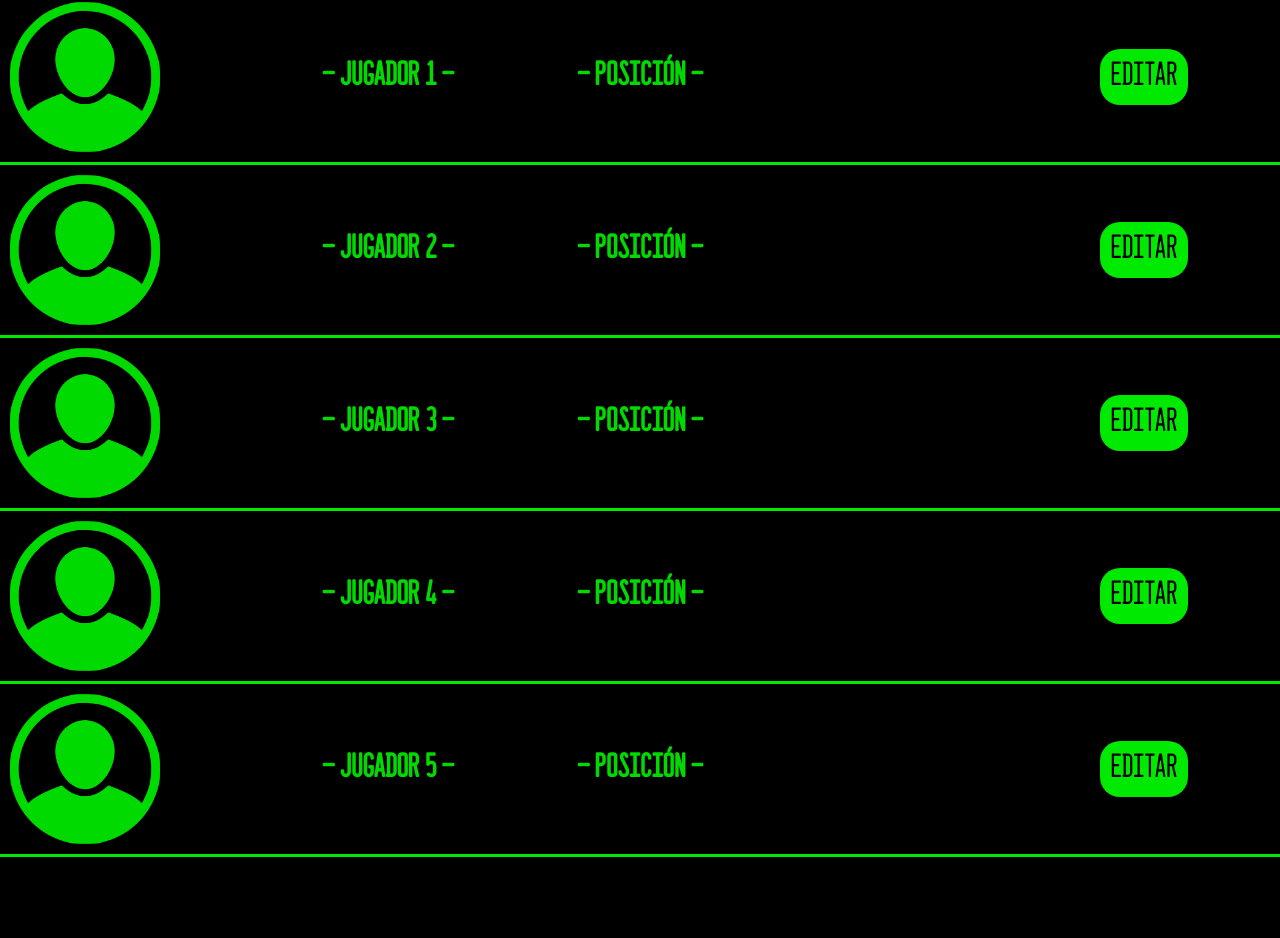
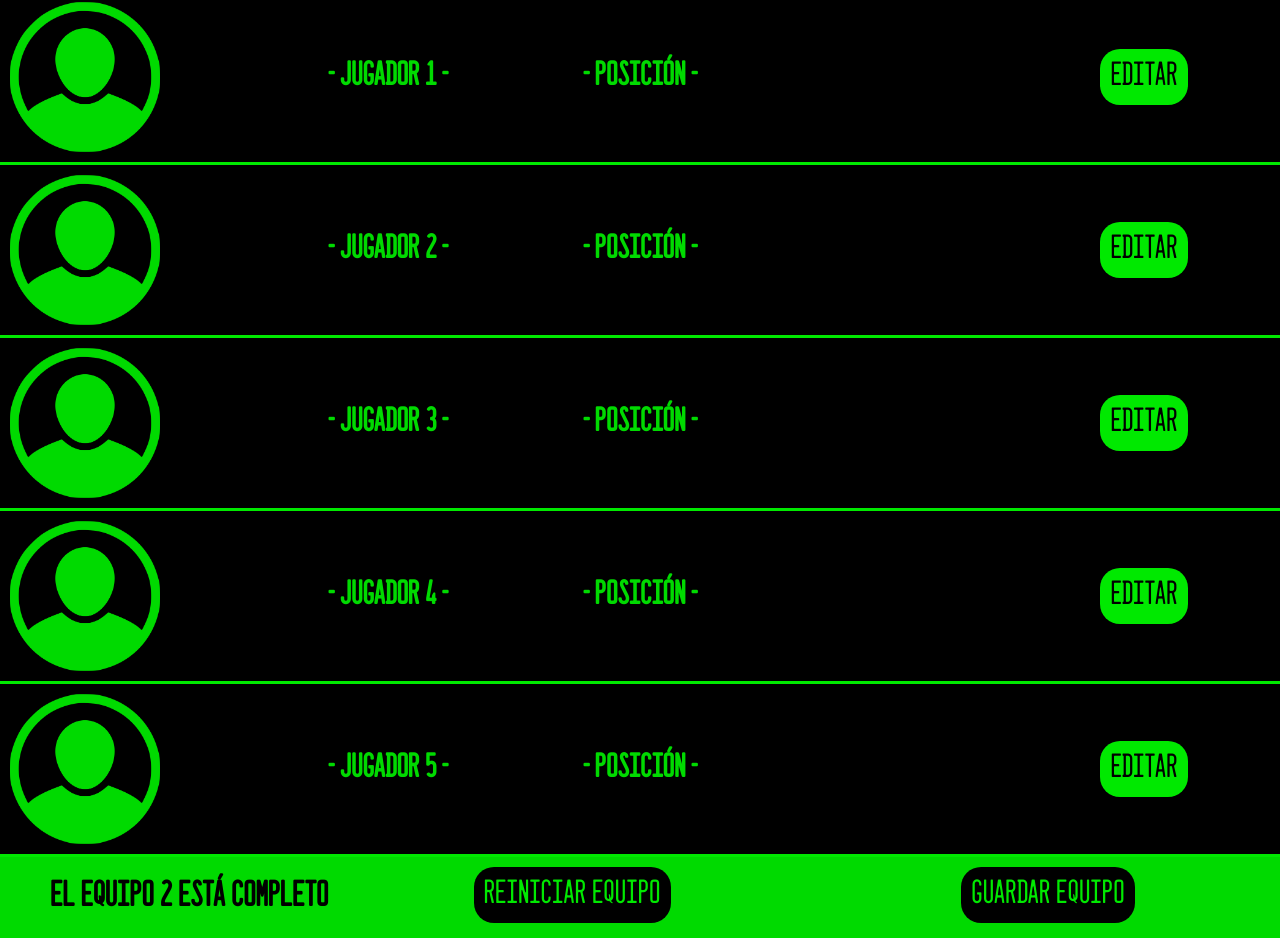
Before and after one commit to lautar007/Dream-Match, a React (Create React App) app in the folder dream-match/: page /team2 in a window 1280 px wide. Shown: the part 168-1106 px from the top of the page. Before the commit the page ends 1025 px from the top, so only its background shows below. Built offline with nearby package versions, Linux system fonts and the light colour scheme.

Commit message:
funcionalidades completas

```diff
--- a/dream-match/src/components/Team1.js
+++ b/dream-match/src/components/Team1.js
@@ -6,15 +6,16 @@ import { Link } from "react-router-dom";
 import { useDispatch, useSelector } from "react-redux";
 import { useState } from "react";
 import editor from './media/edit.png';
-import { editName1,} from "../actions/actions";
+import { editName1, Reboot1, save1,} from "../actions/actions";
 
 export default function Team1(){
 
     const dispatch = useDispatch();
     const nombre = useSelector((state)=>state.Nombre1);
     const jugadores = useSelector((state)=>state.jugadores);
+    const save = useSelector((state)=>state.Save1);
     const jugadores1 = [jugadores[0],jugadores[1],jugadores[2],jugadores[3],jugadores[4]]
-    console.log(jugadores1);
+    console.log(save);
     const [edit, setEdit] = useState('false')
 
     console.log(jugadores1);
@@ -33,6 +34,40 @@ export default function Team1(){
             setEdit(!edit);
         }
     }
+
+    function handleSave(e){
+        e.preventDefault();
+        dispatch(save1());
+        alert('Equipo 1 Guardado')
+    }
+
+    function handleReboot(e){
+        e.preventDefault();
+        dispatch(Reboot1())
+    }
+
+    function contentSave(){
+        if(nombre !== 'Equipo uno'
+        && jugadores1[0] !== 'jugador 1'
+        && jugadores1[1] !== 'jugador 2'
+        && jugadores1[2] !== 'jugador 3'
+        && jugadores1[3] !== 'jugador 4'
+        && jugadores1[4] !== 'jugador 5'){
+            return(
+                <div className="content-team">
+                    <h1 className="complete">El Equipo 1 está completo</h1>
+                    <button className="back" onClick={(e)=> handleReboot(e)}>Reiniciar Equipo</button>
+                    {
+                        save === false ?
+                       <button className="back" onClick={(e)=> handleSave(e)}>Guardar Equipo</button>
+                       :
+                       null
+                    }
+                </div>
+            )
+        }
+    }
+
 
 
     return(
@@ -62,7 +97,7 @@ export default function Team1(){
                     return(
                         <div className="content-player">
                             {
-                                j.img != '' ?
+                                j.img !== '' ?
                                 <img alt="foto" className="photo" src={j.img}/>
                                 :
                                 <img alt="foto" className="photo" src={player}/>
@@ -77,6 +112,9 @@ export default function Team1(){
                 })
             }
             </div>
+            {
+                contentSave()
+            }
         </div>
     )
 }
--- a/dream-match/src/components/Team2.js
+++ b/dream-match/src/components/Team2.js
@@ -3,62 +3,118 @@ import escudo from './media/escudo.png';
 import './styles/Equipo.css';
 import player from './media/player.png';
 import { Link } from "react-router-dom";
+import { useDispatch, useSelector } from "react-redux";
+import { useState } from "react";
+import editor from './media/edit.png';
+import { editName2, Reboot2, save2 } from "../actions/actions";
 
 export default function Team1(){
+
+    const dispatch = useDispatch();
+    const nombre = useSelector((state)=>state.Nombre2);
+    const jugadores = useSelector((state)=>state.jugadores);
+    const save = useSelector((state)=>state.Save2);
+    const jugadores2 = [jugadores[5],jugadores[6],jugadores[7],jugadores[8],jugadores[9]]
+    console.log(save);
+    const [edit, setEdit] = useState('false')
+
+    console.log(jugadores2);
+
+    function handleEdit(e){
+        e.preventDefault();
+        setEdit(!edit);
+    }
+
+    function handleInput(e){
+        if(e.keyCode === 13){
+            e.preventDefault();
+            console.log('funciona');
+            console.log(e.target.value)
+            dispatch(editName2(e.target.value))
+            setEdit(!edit);
+        }
+    }
+
+    function handleSave(e){
+        e.preventDefault();
+        dispatch(save2());
+        alert('Equipo 2 Guardado')
+    }
+
+    function handleReboot(e){
+        e.preventDefault();
+        dispatch(Reboot2());
+    }
+
+    function contentSave(){
+        if(nombre !== 'Equipo uno'
+        && jugadores2[0] !== 'jugador 1'
+        && jugadores2[1] !== 'jugador 2'
+        && jugadores2[2] !== 'jugador 3'
+        && jugadores2[3] !== 'jugador 4'
+        && jugadores2[4] !== 'jugador 5'){
+            return(
+                <div className="content-team">
+                    <h1 className="complete">El Equipo 2 está completo</h1>
+                    <button className="back" onClick={(e)=> handleReboot(e)}>Reiniciar Equipo</button>
+                    {
+                        save === false ?
+                       <button className="back" onClick={(e)=> handleSave(e)}>Guardar Equipo</button>
+                       :
+                       null
+                    }
+                </div>
+            )
+        }
+    }
 
 
 
     return(
         <div>
             <div className="content-team">
-                <img className="escudo1" src={escudo}/>
-                <h1 className="titulo1">Equipo dos</h1>
+                <img alt="escudo1" className="escudo1" src={escudo}/>
+                <h1 className="titulo1">{nombre}</h1>
+                <img alt="editor" className="edit" src={editor} onClick={(e)=> handleEdit(e)}/>
                 <Link className="link" to='/teams'>
                 <button className="back">Volver</button>
                 </Link>
+                {
+                    edit === true?
+                    <div className="content-editName">
+                        <input
+                        className="editName"
+                        onKeyDown={(e)=>handleInput(e)}
+                        />
+                    </div>
+                    :
+                    null
+                }
             </div>
             <div className="content-players">
-                <div className="content-player">
-                    <img className="photo" src={player}/>
-                    <h2 className="nombre-P">-- Jugador 1 --</h2>
-                    <h2 className="nombre-P">-- Posición --</h2>
-                    <Link className="link" to='/clubs'>
-                    <button className="enter1">Editar</button>
-                    </Link>
-                </div>
-                <div className="content-player">
-                    <img className="photo" src={player}/>
-                    <h2 className="nombre-P">-- Jugador 2 --</h2>
-                    <h2 className="nombre-P">-- Posición --</h2>
-                    <Link className="link" to='/clubs'>
-                    <button className="enter1">Editar</button>
-                    </Link>
-                </div>
-                <div className="content-player">
-                    <img className="photo" src={player}/>
-                    <h2 className="nombre-P">-- Jugador 3 --</h2>
-                    <h2 className="nombre-P">-- Posición --</h2>
-                    <Link className="link" to='/clubs'>
-                    <button className="enter1">Editar</button>
-                    </Link>
-                </div>
-                <div className="content-player">
-                    <img className="photo" src={player}/>
-                    <h2 className="nombre-P">-- Jugador 4 --</h2>
-                    <h2 className="nombre-P">-- Posición --</h2>
-                    <Link className="link" to='/clubs'>
-                    <button className="enter1">Editar</button>
-                    </Link>
-                </div>
-                <div className="content-player">
-                    <img className="photo" src={player}/>
-                    <h2 className="nombre-P">-- Jugador 5 --</h2>
-                    <h2 className="nombre-P">-- Posición --</h2>
-                    <Link className="link" to='/clubs'>
-                    <button className="enter1">Editar</button>
-                    </Link>
-                </div>
+            {
+                jugadores2.map((j)=>{
+                    return(
+                        <div className="content-player">
+                            {
+                                j.img !== '' ?
+                                <img alt="foto" className="photo" src={j.img}/>
+                                :
+                                <img alt="foto" className="photo" src={player}/>
+                            }
+                        <h2 className="nombre-P">- {j.nombre} -</h2>
+                        <h2 className="nombre-P">- {j.posición} -</h2>
+                        <Link className="link" to={'/leagues/' + j.id}>
+                        <button className="enter1" name={j.nombre}>Editar</button>
+                        </Link>
+                    </div>
+                    )
+                })
+            }
             </div>
+            {
+                contentSave()
+            }
         </div>
     )
 }
--- a/dream-match/src/components/Teams.js
+++ b/dream-match/src/components/Teams.js
@@ -9,12 +9,12 @@ import { useSelector } from "react-redux";
 export default function Teams(){
 
     const nombre1 = useSelector((state)=>state.Nombre1);
-    const jugador1 = useSelector((state)=>state.jugador11);
-    const jugador2 = useSelector((state)=>state.jugador12);
-    const jugador3 = useSelector((state)=>state.jugador13);
-    const jugador4 = useSelector((state)=>state.jugador14);
-    const jugador5 = useSelector((state)=>state.jugador15);
+    const nombre2 = useSelector((state)=>state.Nombre2);
     const save1 = useSelector((state)=>state.Save1);
+    const save2 = useSelector((state)=>state.Save2);
+    const jugadores = useSelector((state)=>state.jugadores);
+    const jugadores1 = [jugadores[0],jugadores[1],jugadores[2],jugadores[3],jugadores[4]]
+    const jugadores2 = [jugadores[5],jugadores[6],jugadores[7],jugadores[8],jugadores[9]]
 
     return(
         <div>
@@ -31,7 +31,16 @@ export default function Teams(){
                         <img alt="escudo" className="escudo" src={escudo2}/>
                         :
                         <div>
-                            <h1>Div de jugadores</h1>
+                            {
+                                jugadores1.map(j=>{
+                                    return (
+                                        <div className="lista-players">
+                                            <img src={j.img}/>
+                                            <h2>-- {j.nombre}</h2>
+                                        </div>
+                                    )
+                                })
+                            }
                         </div>
                     }
                     <Link to='/team1'>
@@ -40,8 +49,24 @@ export default function Teams(){
                 </div>
                 <h1 className="versus">VS.</h1>
                 <div className="teamCard">
-                    <h1 className="teamName">Equipo 2</h1>
-                    <img alt="escudo" className="escudo" src={escudo2}/>
+                    <h1 className="teamName">{nombre2}</h1>
+                    {
+                        save2 === false ?
+                        <img alt="escudo" className="escudo" src={escudo2}/>
+                        :
+                        <div>
+                            {
+                                jugadores2.map(j=>{
+                                    return (
+                                        <div className="lista-players">
+                                            <img src={j.img}/>
+                                            <h2>-- {j.nombre}</h2>
+                                        </div>
+                                    )
+                                })
+                            }
+                        </div>
+                    }
                     <Link to='/team2'>
                     <button className="enter">Definir Jugadores</button>
                     </Link>
--- a/dream-match/src/components/styles/Equipo.css
+++ b/dream-match/src/components/styles/Equipo.css
@@ -51,7 +51,7 @@
     font-family: 'cali';
     font-size: 30px;
     padding: 10px;
-    margin: auto auto;
+    margin: 10px auto;
     border: none;
     border-radius: 20px;
     transition: 200ms;
@@ -104,3 +104,9 @@
     background-color: black;
     border: solid rgb(0, 218, 0);
 }
+
+.complete{
+    color:black;
+    font-family: 'cali';
+    margin-left: 50px;
+}
--- a/dream-match/src/reducer/reducer.js
+++ b/dream-match/src/reducer/reducer.js
@@ -29,18 +29,22 @@ function rootReducer(state = initialState, action){
                 ...state,
                 Nombre1: action.payload
             }
+        case 'EDIT_NAME2':
+            return{
+                ...state,
+                Nombre2: action.payload
+            }
         case 'GET_PLANTEL':
             return{
                 ...state,
                 Plantel: action.payload[0]
             }
-            case 'PUT_PLAYER':
+        case 'PUT_PLAYER':
                 console.log(action.id);
                 return{
                     ...state,
                     jugadores: state.jugadores.map(j=>{
                         if(j.id === parseInt(action.id)){
-                            console.log(j);
                             return {...j,
                                 nombre: action.player,
                                 posición: action.position,
@@ -54,6 +58,58 @@ function rootReducer(state = initialState, action){
                     })
 
                 }
+        case 'SAVE1':
+            return{
+                ...state,
+                Save1: true
+            }
+        case 'SAVE2':
+            return{
+                ...state,
+                Save2: true
+            }
+        case 'REBOOT1':
+            var num = 0;
+            return{
+                ...state,
+                Nombre1: 'Equipo uno',
+                Save1: false,
+                jugadores: state.jugadores.map(j=>{
+                    num++;
+                    if(j.id === 11 || 12 || 13 || 14 || 15){
+                        return{
+                            ...j,
+                            nombre: `jugador ${num}`,
+                            posición: 'posición',
+                            img:''
+                        }
+                    }
+                    return{
+                        ...j
+                    }
+                })
+            }
+        case 'REBOOT2':
+            var nume = 0;
+            return{
+                ...state,
+                Nombre1: 'Equipo uno',
+                Save1: false,
+                jugadores: state.jugadores.map(j=>{
+                    nume++;
+                    if(j.id === 21 || 22 || 23 || 24 || 25){
+                        return{
+                            ...j,
+                            nombre: `jugador ${num}`,
+                            posición: 'posición',
+                            img:''
+                        }
+                    }
+                    return{
+                        ...j
+                    }
+                })
+            }
         default:
             return state;
     }
```
Also changed, not shown: dream-match/src/actions/actions.js (+31 -0 lines), dream-match/src/components/styles/Teams.css (+17 -0 lines).
